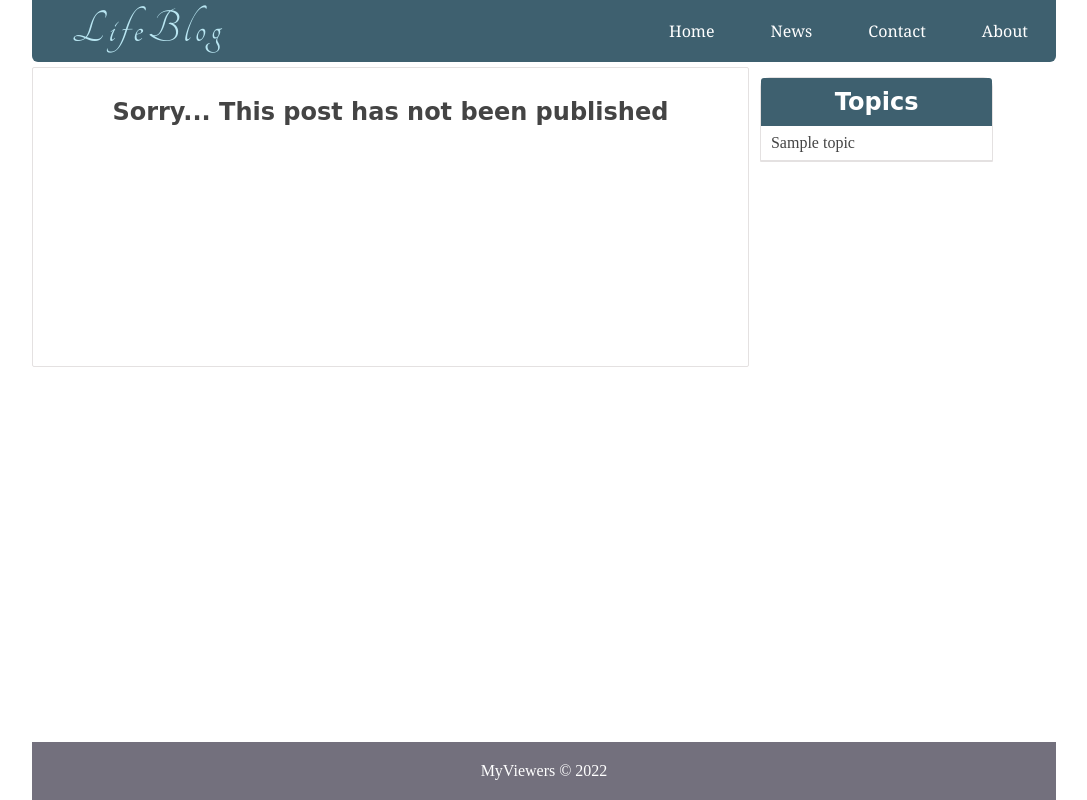
After one commit to zkemoshi/complete-blog, a PHP site: page /complete-blog/single_post.php in a window 1280 px wide. The commit adds this page. Shown: the whole page, without its empty margins (96-1183 px from the left). Run offline with PHP 8.4, Linux system fonts and the light colour scheme; tables that the repository leaves empty or names only in its code hold one stand-in row (values such as "Sample post"); data that the repository does not hold is empty; some libraries are stand-ins or nearby versions; some web fonts are replaced.

Commit message:
blogging3

```diff
--- a/includes/public_functions.php
+++ b/includes/public_functions.php
@@ -29,4 +29,67 @@ function getPostTopic($post_id){
 	$topic = mysqli_fetch_assoc($result);
 	return $topic;
 }
+
+/* * * * * * * * * * * * * * * *
+* Returns all posts under a topic
+* * * * * * * * * * * * * * * * */
+function getPublishedPostsByTopic($topic_id) {
+	global $conn;
+	$sql = "SELECT * FROM posts ps
+			WHERE ps.id IN
+			(SELECT pt.post_id FROM post_topic pt
+				WHERE pt.topic_id=$topic_id GROUP BY pt.post_id
+				HAVING COUNT(1) = 1)";
+	$result = mysqli_query($conn, $sql);
+	// fetch all posts as an associative array called $posts
+	$posts = mysqli_fetch_all($result, MYSQLI_ASSOC);
+
+	$final_posts = array();
+	foreach ($posts as $post) {
+		$post['topic'] = getPostTopic($post['id']);
+		array_push($final_posts, $post);
+	}
+	return $final_posts;
+}
+/* * * * * * * * * * * * * * * *
+* Returns topic name by topic id
+* * * * * * * * * * * * * * * * */
+function getTopicNameById($id)
+{
+	global $conn;
+	$sql = "SELECT name FROM topics WHERE id=$id";
+	$result = mysqli_query($conn, $sql);
+	$topic = mysqli_fetch_assoc($result);
+	return $topic['name'];
+}
+
+/* * * * * * * * * * * * * * *
+* Returns a single post
+* * * * * * * * * * * * * * */
+function getPost($slug){
+	global $conn;
+	// Get single post slug
+	$post_slug = $_GET['post-slug'];
+	$sql = "SELECT * FROM posts WHERE slug='$post_slug' AND published=true";
+	$result = mysqli_query($conn, $sql);
+
+	// fetch query results as associative array.
+	$post = mysqli_fetch_assoc($result);
+	if ($post) {
+		// get the topic to which this post belongs
+		$post['topic'] = getPostTopic($post['id']);
+	}
+	return $post;
+}
+/* * * * * * * * * * * *
+*  Returns all topics
+* * * * * * * * * * * * */
+function getAllTopics()
+{
+	global $conn;
+	$sql = "SELECT * FROM topics";
+	$result = mysqli_query($conn, $sql);
+	$topics = mysqli_fetch_all($result, MYSQLI_ASSOC);
+	return $topics;
+}
 ?>
--- /dev/null
+++ b/logout.php
@@ -0,0 +1,6 @@
+<?php
+	session_start();
+	// session_unset($_SESSION['user']);
+	session_destroy();
+	header('location: index.php');
+?>
--- /dev/null
+++ b/single_post.php
@@ -0,0 +1,60 @@
+<?php  include('config.php'); ?>
+<?php  include('includes/public_functions.php'); ?>
+<?php
+	if (isset($_GET['post-slug'])) {
+		$post = getPost($_GET['post-slug']);
+	}
+	$topics = getAllTopics();
+?>
+<?php include('includes/head_section.php'); ?>
+<title> <?php echo $post['title'] ?> | LifeBlog</title>
+</head>
+<body>
+<div class="container">
+	<!-- Navbar -->
+		<?php include( ROOT_PATH . '/includes/navbar.php'); ?>
+	<!-- // Navbar -->
+
+	<div class="content" >
+		<!-- Page wrapper -->
+		<div class="post-wrapper">
+			<!-- full post div -->
+			<div class="full-post-div">
+			<?php if ($post['published'] == false): ?>
+				<h2 class="post-title">Sorry... This post has not been published</h2>
+			<?php else: ?>
+				<h2 class="post-title"><?php echo $post['title']; ?></h2>
+				<div class="post-body-div">
+					<?php echo html_entity_decode($post['body']); ?>
+				</div>
+			<?php endif ?>
+			</div>
+			<!-- // full post div -->
+
+			<!-- comments section -->
+			<!--  coming soon ...  -->
+		</div>
+		<!-- // Page wrapper -->
+
+		<!-- post sidebar -->
+		<div class="post-sidebar">
+			<div class="card">
+				<div class="card-header">
+					<h2>Topics</h2>
+				</div>
+				<div class="card-content">
+					<?php foreach ($topics as $topic): ?>
+						<a
+							href="<?php echo BASE_URL . 'filtered_posts.php?topic=' . $topic['id'] ?>">
+							<?php echo $topic['name']; ?>
+						</a>
+					<?php endforeach ?>
+				</div>
+			</div>
+		</div>
+		<!-- // post sidebar -->
+	</div>
+</div>
+<!-- // content -->
+
+<?php include( ROOT_PATH . '/includes/footer.php'); ?>
--- a/static/css/public_styling.css
+++ b/static/css/public_styling.css
@@ -138,8 +138,6 @@ form input:focus {
   border-radius: 5px;
   background-image: url('../images/banner.jpeg');
   background-size: 100% 100%;
-  background-color: rgba(0, 0, 0, 0.5);
-  z-index: 2;
 }
 .banner .welcome_msg {
   width: 45%;
@@ -277,3 +275,94 @@ form input:focus {
   right: 5px;
   bottom: 5px;
 }
+
+/* * * * * * * * *
+* SINGLE PAGE
+* * * * * * * * */
+.content .post-wrapper {
+  width: 70%;
+  float: left;
+  min-height: 250px;
+}
+.full-post-div {
+  min-height: 300px;
+  padding: 20px;
+  border: 1px solid #e4e1e1;
+  border-radius: 2px;
+}
+.full-post-div h2.post-title {
+  margin: 10px auto 20px;
+  text-align: center;
+}
+.post-body-div {
+  font-family: 'Noto Serif', serif;
+  font-size: 1.2em;
+}
+.post-body-div p {
+  margin: 20px 0px;
+}
+.post-sidebar {
+  width: 24%;
+  float: left;
+  margin-left: 5px;
+  min-height: 400px;
+}
+.content .post-comments {
+  margin-top: 25px;
+  border-radius: 2px;
+  border-top: 1px solid #e4e1e1;
+  padding: 10px;
+}
+.post-sidebar .card {
+  width: 95%;
+  margin: 10px auto;
+  border: 1px solid #e4e1e1;
+  border-radius: 10px 10px 0px 0px;
+}
+.post-sidebar .card .card-header {
+  padding: 10px;
+  text-align: center;
+  border-radius: 3px 3px 0px 0px;
+  background: #3e606f;
+}
+.post-sidebar .card .card-header h2 {
+  color: white;
+}
+.post-sidebar .card .card-content a {
+  display: block;
+  box-sizing: border-box;
+  padding: 8px 10px;
+  border-bottom: 1px solid #e4e1e1;
+  color: #444;
+}
+.post-sidebar .card .card-content a:hover {
+  padding-left: 20px;
+  background: #f9f9f9;
+  transition: 0.1s;
+}
+
+/* NOTIFICATION MESSAGES */
+.message {
+  width: 100%;
+  margin: 0px auto;
+  padding: 10px 0px;
+  color: #3c763d;
+  background: #dff0d8;
+  border: 1px solid #3c763d;
+  border-radius: 5px;
+  text-align: center;
+}
+.error {
+  color: #a94442;
+  background: #f2dede;
+  border: 1px solid #a94442;
+  margin-bottom: 20px;
+}
+.validation_errors p {
+  text-align: left;
+  margin-left: 10px;
+}
+.logged_in_info {
+  text-align: right;
+  padding: 10px;
+}
```
Also changed, not shown: filtered_posts.php (added, +45 -0 lines), includes/banner.php (+14 -2 lines), includes/errors.php (added, +7 -0 lines), includes/registration_login.php (added, +125 -0 lines), index.php (+12 -2 lines), login.php (added, +29 -0 lines), register.php (added, +33 -0 lines).
